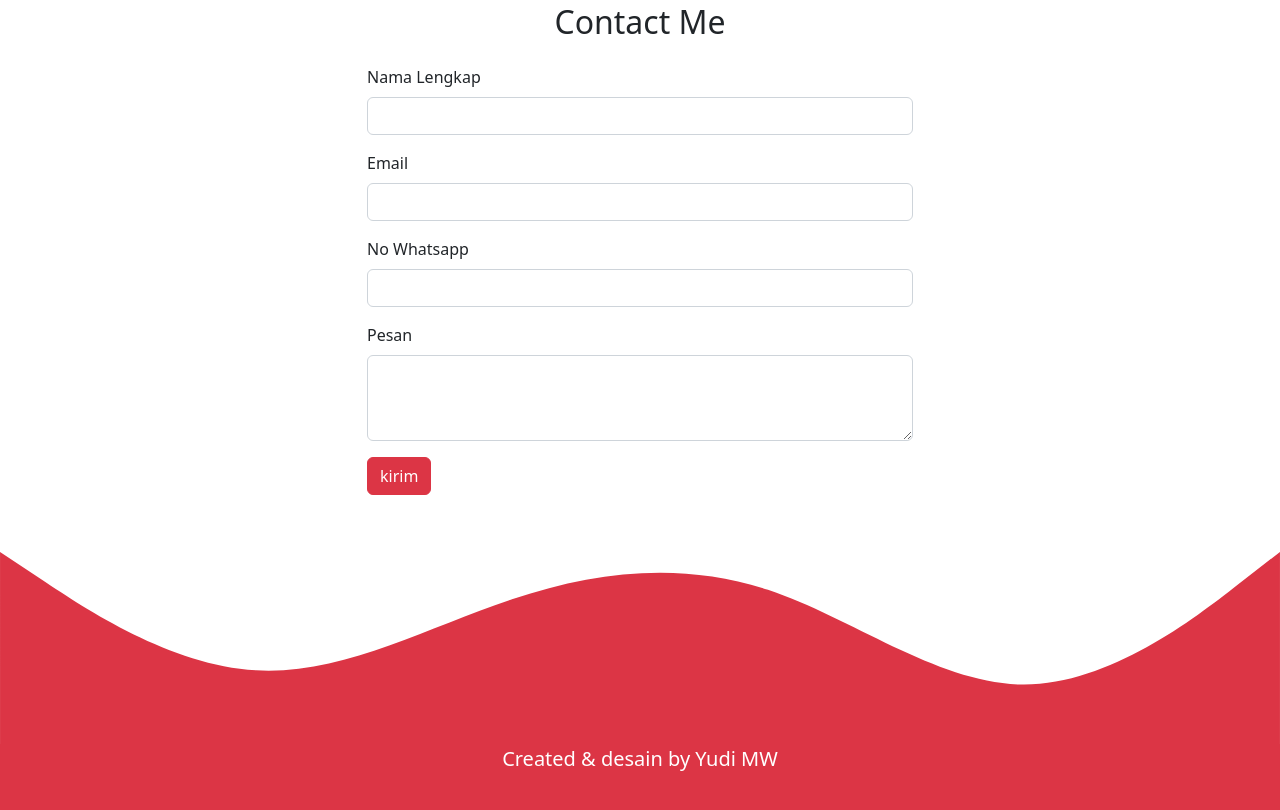
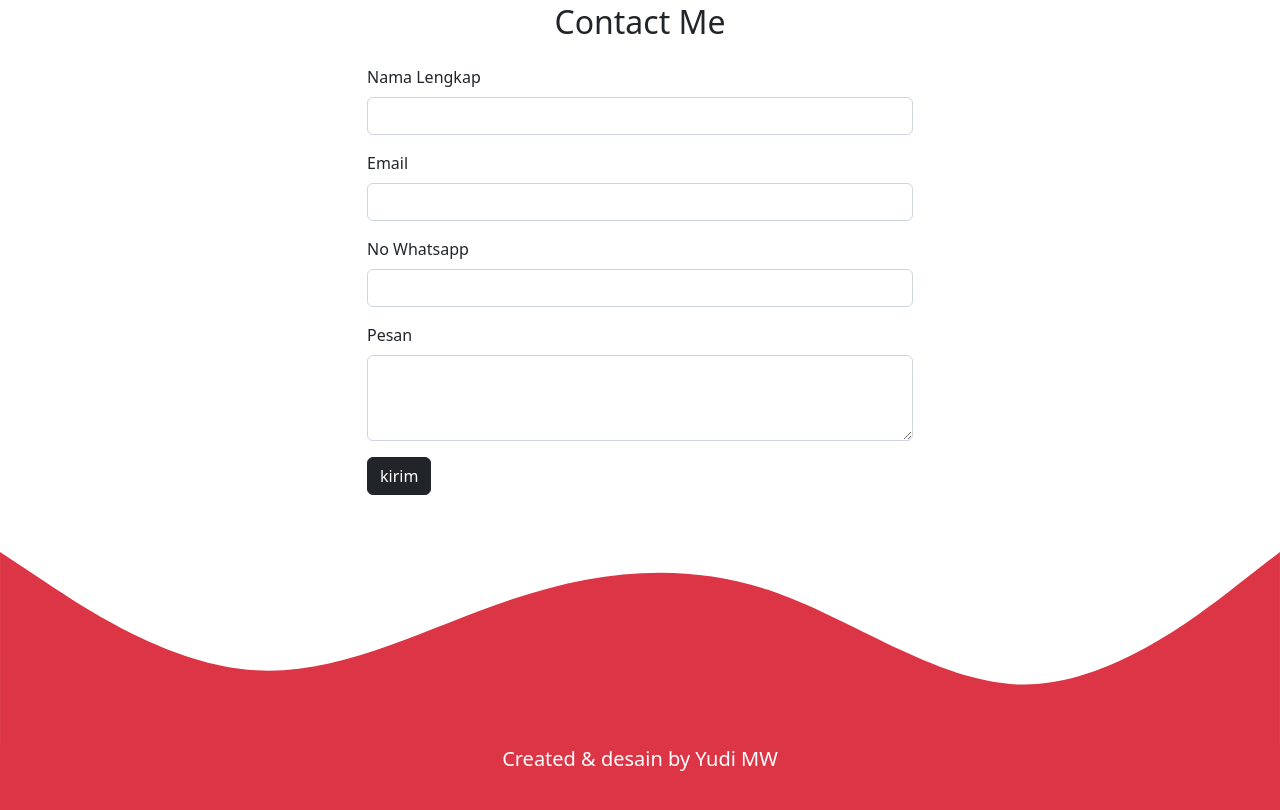
Before and after one commit to yudimargawinata/yudimargawinata.github.io, a plain HTML site: page index.html in a window 1280 px wide. Shown: the part 4028-4838 px from the top of the page. Drawn offline with nearby package versions, Linux system fonts and the light colour scheme.

Commit message:
merubah warna tombol kirim

```diff
--- a/index.html
+++ b/index.html
@@ -254,7 +254,7 @@
                 <textarea class="form-control" id="pesan" rows="3"></textarea>
               </div>
 
-              <button type="submit" class="btn btn-danger">kirim</button>
+              <button type="submit" class="btn btn-dark">kirim</button>
             </form>
           </div>
         </div>
```
